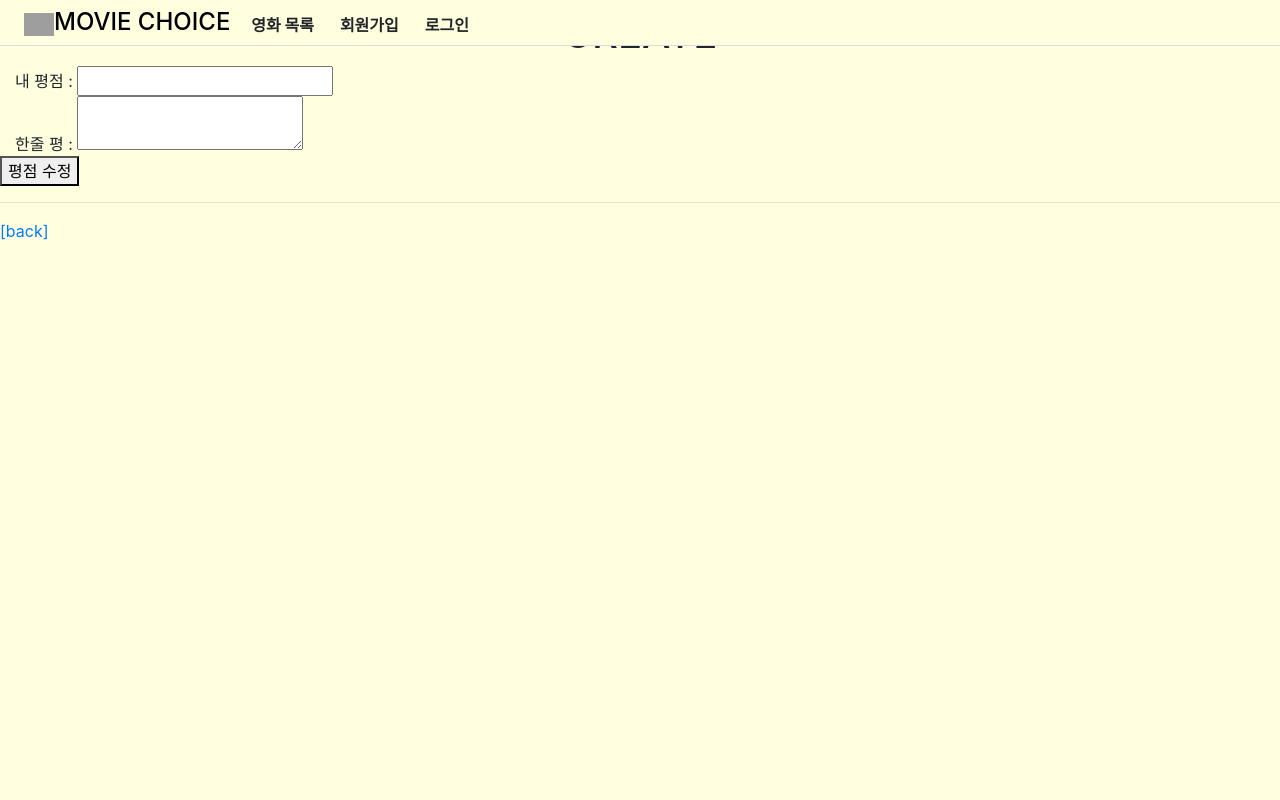
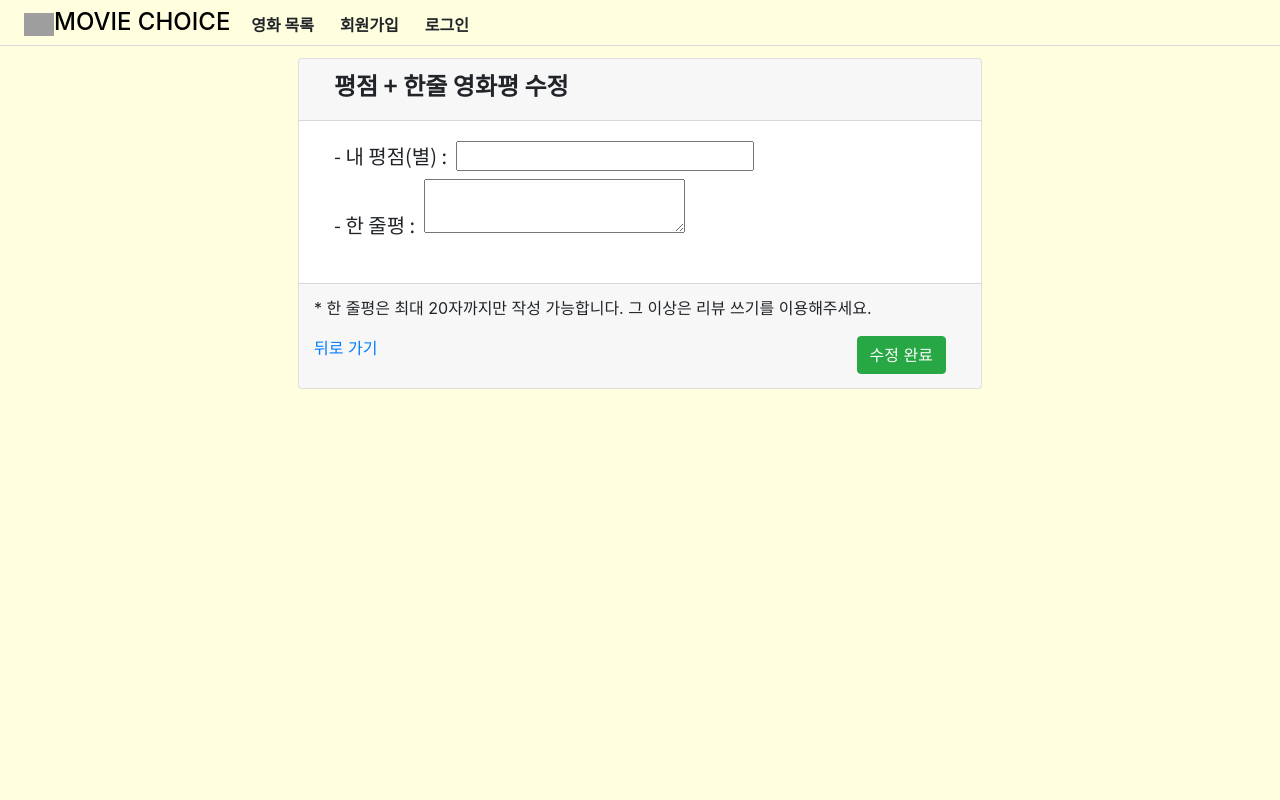
Before and after one commit to yechan-ssafy/MOVIE-CHOICE, a Django app: template movies/templates/movies/grade_update.html in a window 1280 px wide. Run offline with Django 3.2, Linux system fonts and the light colour scheme; the template is opened without the code that fills it: most values are stand-ins (such as "Sample title", 1, 10 or a date in 2020); form fields are guessed from the names that the template uses; some libraries are stand-ins or nearby versions; grey boxes are pictures that could not be loaded.

Commit message:
Update grade & comment design

```diff
--- a/movies/templates/movies/grade_update.html
+++ b/movies/templates/movies/grade_update.html
@@ -1,17 +1,37 @@
 {% extends 'base.html' %}
 
 {% block content %}
-  <h1 class="text-center">CREATE</h1>
-  <form action="" method="POST">
-    {% csrf_token %}
-    <div class="input-field col s12">
-      내 평점 : {{ grade_form.rate }}
+  <div class="container">
+    <div class="d-flex row justify-content-center">
+      <div class="card mt-5" style="width: 60%;">
+        <div class="card-header">
+          <div class="col-md-12">
+            <h4 class="font02">평점 + 한줄 영화평 수정</h4>
+            <div class="row ml-5">
+            </div>
+          </div>
+        </div>
+        <div class="card-body">
+          <form action="" method="POST">
+            {% csrf_token %}
+            <div class="input-field col s12 justify-content-center">
+              <h5 class="font03">- 내 평점(별) :&nbsp; {{ grade_form.rate }}</h5>
+            </div>
+            <div class="input-field col s12">
+              <h5 class="font03">- 한 줄평 :&nbsp; {{ grade_form.content }}</h5>
+            </div>
+          </form>
+        </div>
+        <div class="card-footer" style="padding-left: 0px; margin-top:18px;">
+          <div class="form-group">
+            <div class="col-sm-12">
+                <p>* 한 줄평은 최대 20자까지만 작성 가능합니다. 그 이상은 리뷰 쓰기를 이용해주세요.</p>
+                <button style="float: right;" class="btn bt-block btn-success" type="submit" name="action">수정 완료</button>
+                <a href="{% url 'movies:detail' movie.id %}">뒤로 가기</a>
+            </div>
+          </div>
+        </div>
+      </div>
     </div>
-    <div class="input-field col s12">
-      한줄 평 : {{ grade_form.content }}
-    </div>
-    <button type="submit" name="action">평점 수정</button>
-  </form>
-  <hr>
-  <a href="{% url 'movies:detail' movie.id %}">[back]</a>
+  </div>
 {% endblock %}
```
Also changed, not shown: movies/templates/movies/grade_create.html (+34 -12 lines), db.sqlite3.
